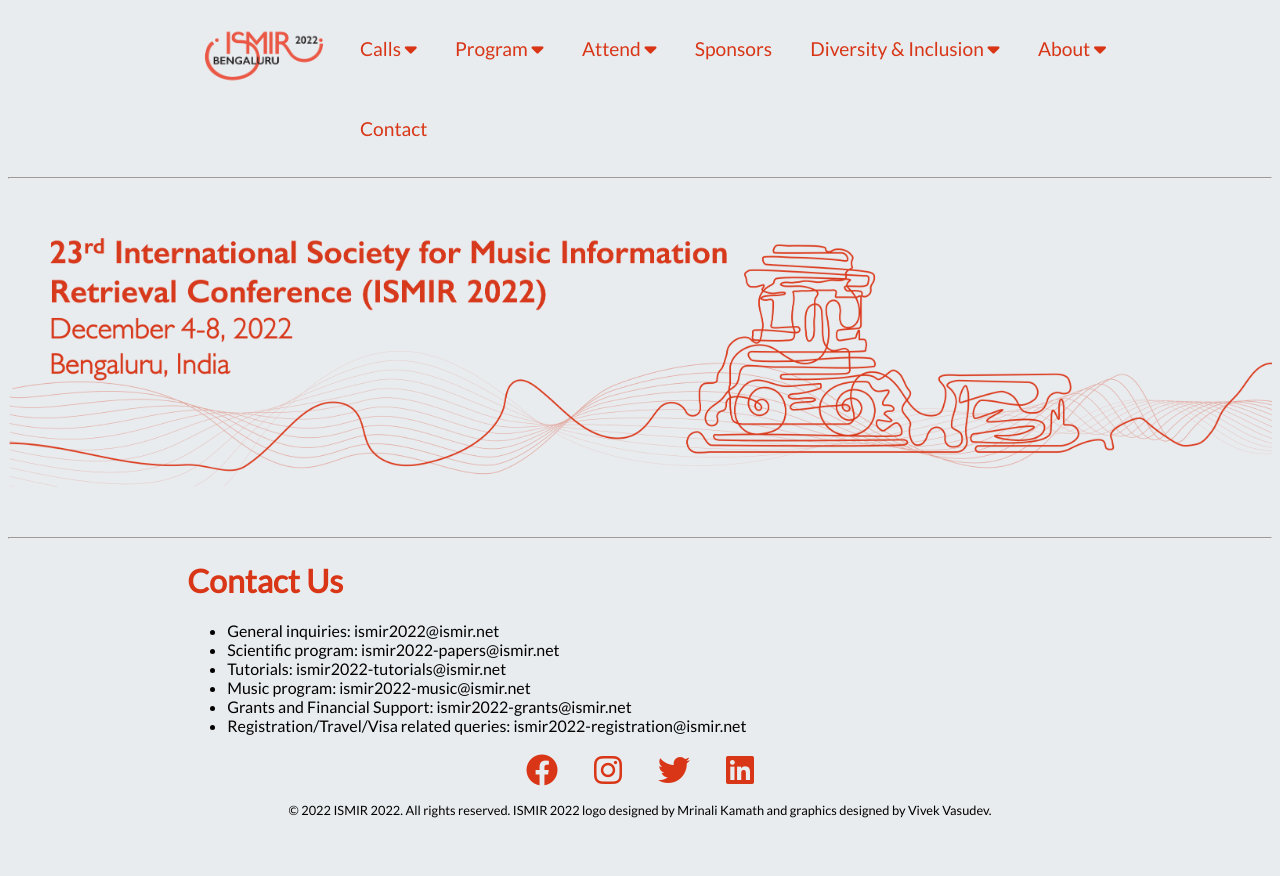
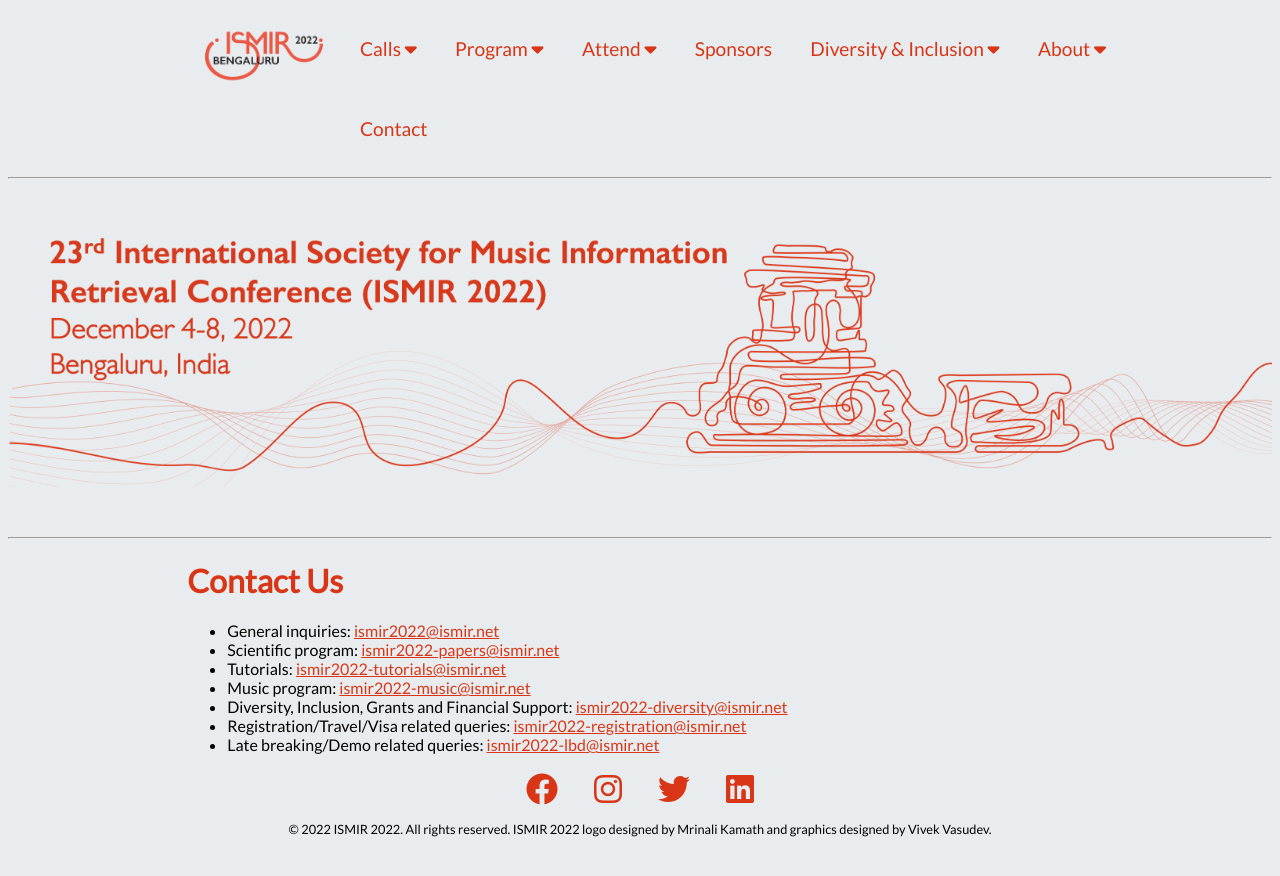
Before and after one commit to ismir2022/ismir2022.github.io, a Jekyll site: the page built from contact.md, in a window 1280 px wide. Shown: the top 876 px of the page. Built offline with Jekyll 4.4.1, drawn with Linux system fonts in a browser that asks for light colours; nearby versions of some CDN libraries.

Commit message:
Update contact.md

```diff
--- a/contact.md
+++ b/contact.md
@@ -3,9 +3,10 @@
 title: International Society for Music Information Retrieval
 ---
 # Contact Us
-- General inquiries: ismir2022@ismir.net
-- Scientific program: ismir2022-papers@ismir.net
-- Tutorials: ismir2022-tutorials@ismir.net
-- Music program: ismir2022-music@ismir.net
-- Grants and Financial Support: ismir2022-grants@ismir.net
-- Registration/Travel/Visa related queries: ismir2022-registration@ismir.net
+- General inquiries: [ismir2022@ismir.net](mailto:ismir2022@ismir.net)
+- Scientific program: [ismir2022-papers@ismir.net](mailto:ismir2022-papers@ismir.net)
+- Tutorials: [ismir2022-tutorials@ismir.net](mailto:ismir2022-tutorials@ismir.net)
+- Music program: [ismir2022-music@ismir.net](mailto:ismir2022-music@ismir.net)
+- Diversity, Inclusion, Grants and Financial Support: [ismir2022-diversity@ismir.net](ismir2022-diversity@ismir.net)
+- Registration/Travel/Visa related queries: [ismir2022-registration@ismir.net](mailto:ismir2022-registration@ismir.ne)
+- Late breaking/Demo related queries: [ismir2022-lbd@ismir.net](mailto:ismir2022-lbd@ismir.net)
```
